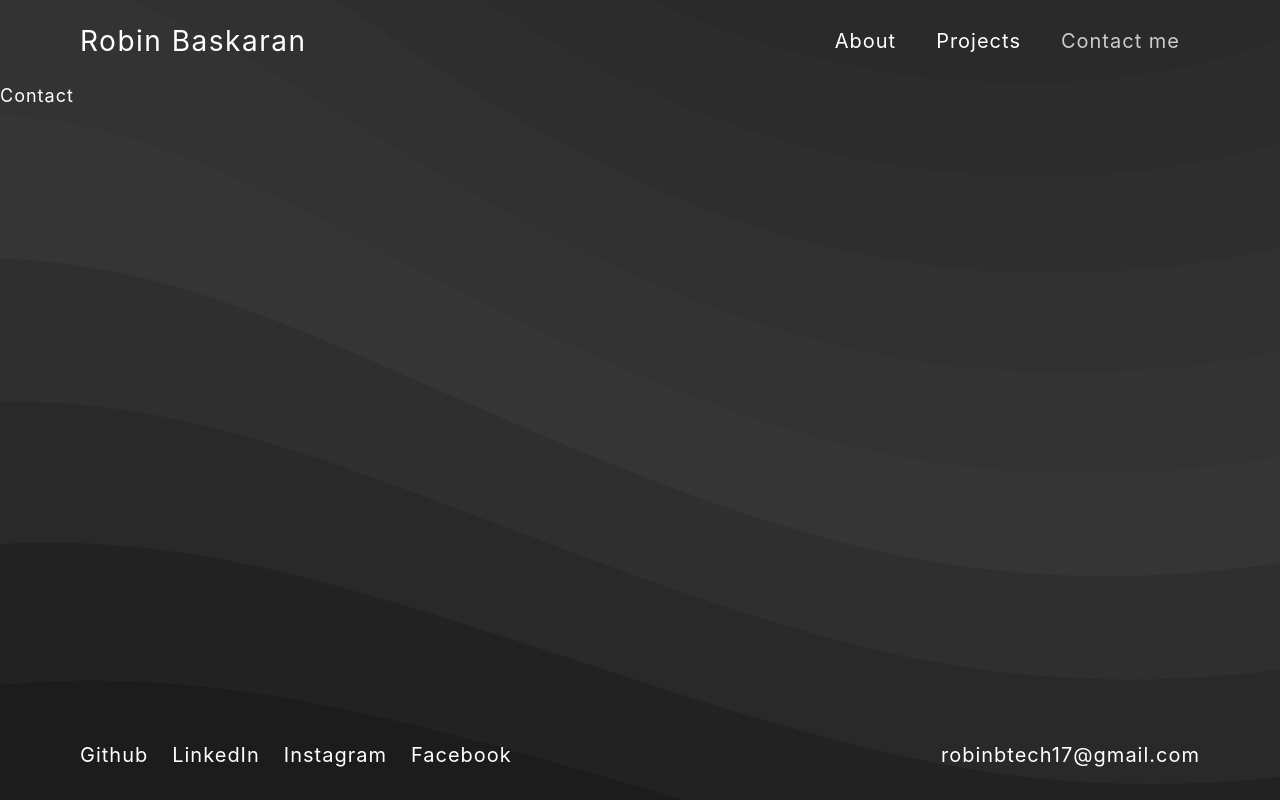
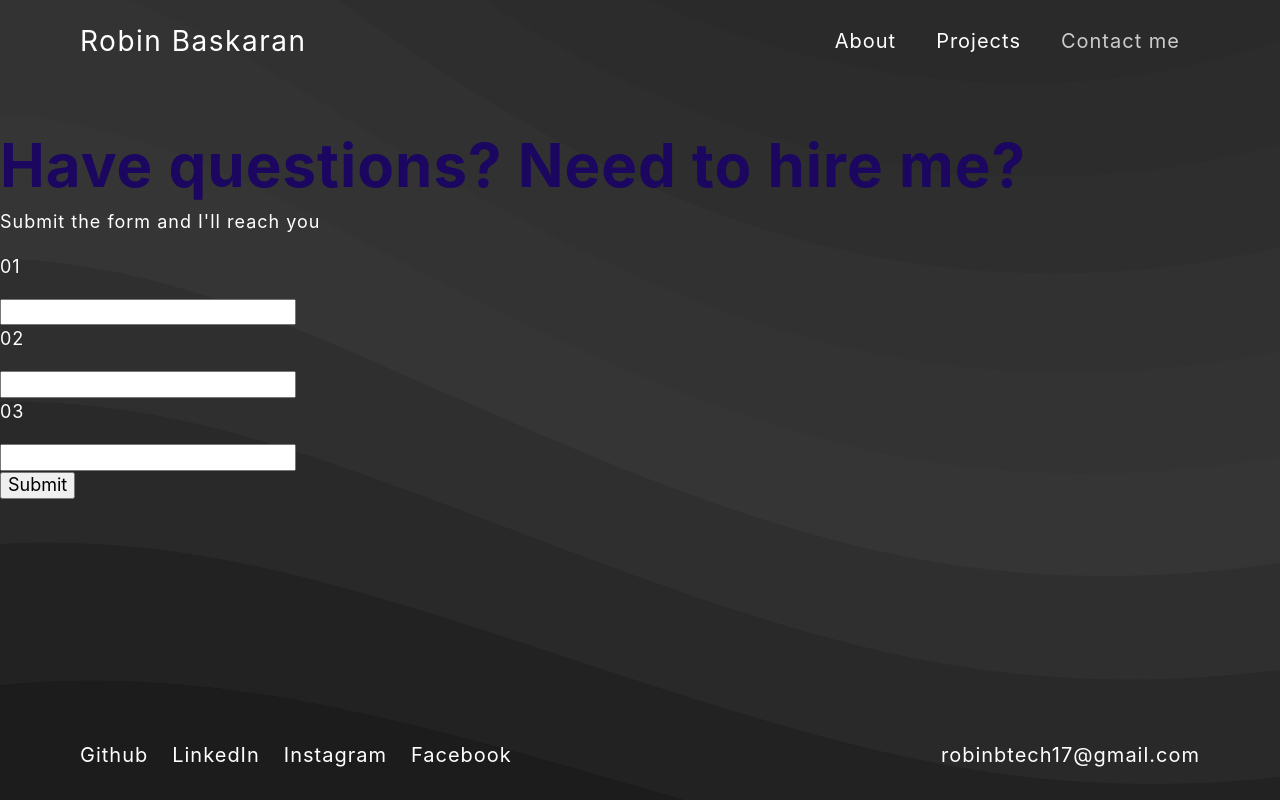
Before and after one commit to company-to-accompany/robin-portfolio, a Gatsby site: page /contact in a window 1280 px wide. Built offline with nearby package versions, Linux system fonts and the light colour scheme; Gatsby itself is replaced by a stand-in of ours.

Commit message:
Added content for pages.

```diff
--- a/src/pages/contact.tsx
+++ b/src/pages/contact.tsx
@@ -6,7 +6,29 @@ const Contact = () => {
   return (
     <Layout>
       <Title text="Robin | Contact" />
-      Contact
+      <section id="contact">
+        <article>
+          <h2>Have questions? Need to hire me?</h2>
+          <p>Submit the form and I'll reach you</p>
+          <form>
+            <div>
+              <p>01</p>
+              <input type="text" name="name" id="name" />
+            </div>
+            <div>
+              <p>02</p>
+              <input type="email" name="email" id="email" />
+            </div>
+            <div>
+              <p>03</p>
+              <input type="text" name="message" id="message" />
+            </div>
+            <div>
+              <button type="submit">Submit</button>
+            </div>
+          </form>
+        </article>
+      </section>
     </Layout>
   )
 }
```
Also changed, not shown: src/pages/about.tsx (+26 -1 lines), src/pages/projects.tsx (+13 -1 lines).
